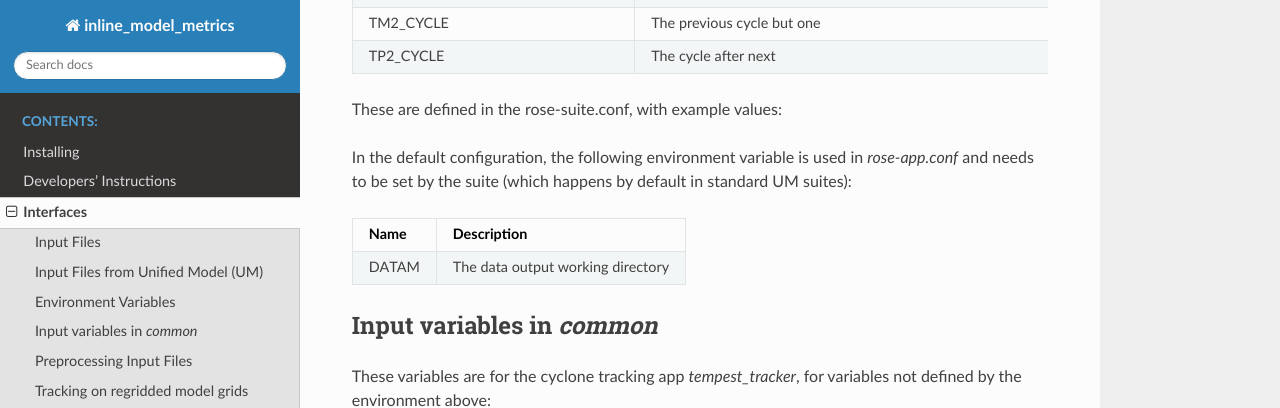
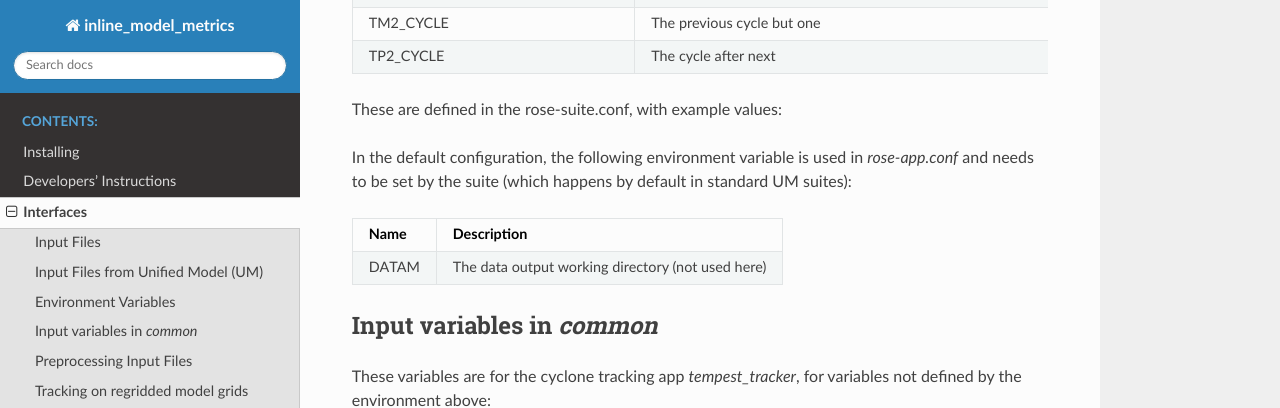
Before and after one commit to MetOffice/inline_model_metrics, a Sphinx documentation site: the page built from docs/source/Interface.rst, in a window 1280 px wide and 900 px high, scrolled down 3840 px. Shown: the top 408 px of the window. Built offline with Sphinx 7.4.7 and the Read the Docs theme 2.0.0, drawn with Linux system fonts in a browser that asks for light colours.

Commit message:
Updated documentation 2

```diff
--- a/docs/source/Interface.rst
+++ b/docs/source/Interface.rst
@@ -112,8 +112,8 @@
 +----------------------------+------------------------------------------------------------+
 | Name                       | Description                                                |
 +============================+============================================================+
-| AFTERBURNER_HOME_DIR='/data/users/afterburner/software/turbofan/v1.3.3'                 |
-|                      | Path to the Afterburner code to "run" the configuration          |
+| AFTERBURNER_HOME_DIR       |'/data/users/afterburner/software/turbofan/v1.3.3'          |
+|                            | Path to the Afterburner code to "run" the configuration    |
 +----------------------------+------------------------------------------------------------+
 | BACKUP_DIR='/data/users/$USER/tracking/syclops'
 |                      | Path to the backup directory if MASS is not used or not available|
@@ -242,7 +242,7 @@
 +----------------------+------------------------------------------------------+
 | Name                 | Description                                          |
 +======================+======================================================+
-| DATAM                | The data output working directory                    |
+| DATAM                | The data output working directory (not used here)    |
 +----------------------+------------------------------------------------------+
 
 Input variables in `common`
```
